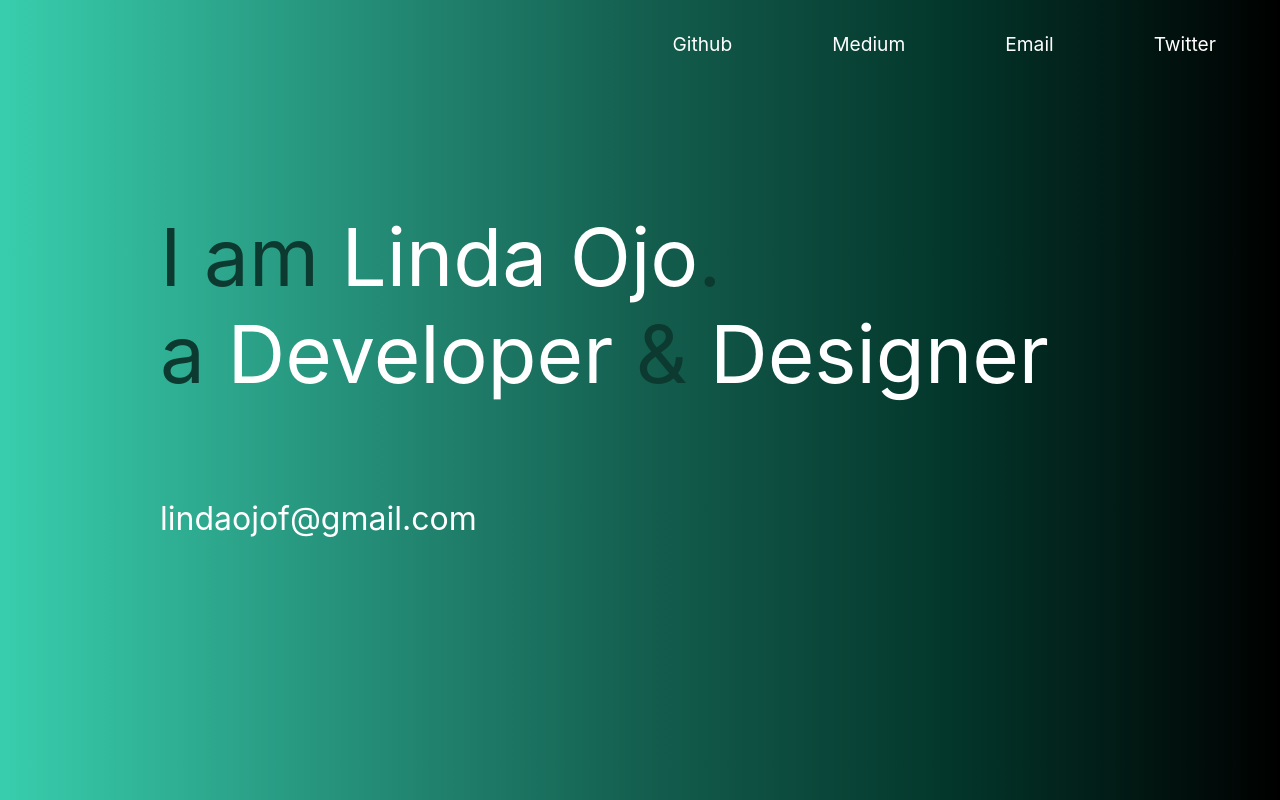
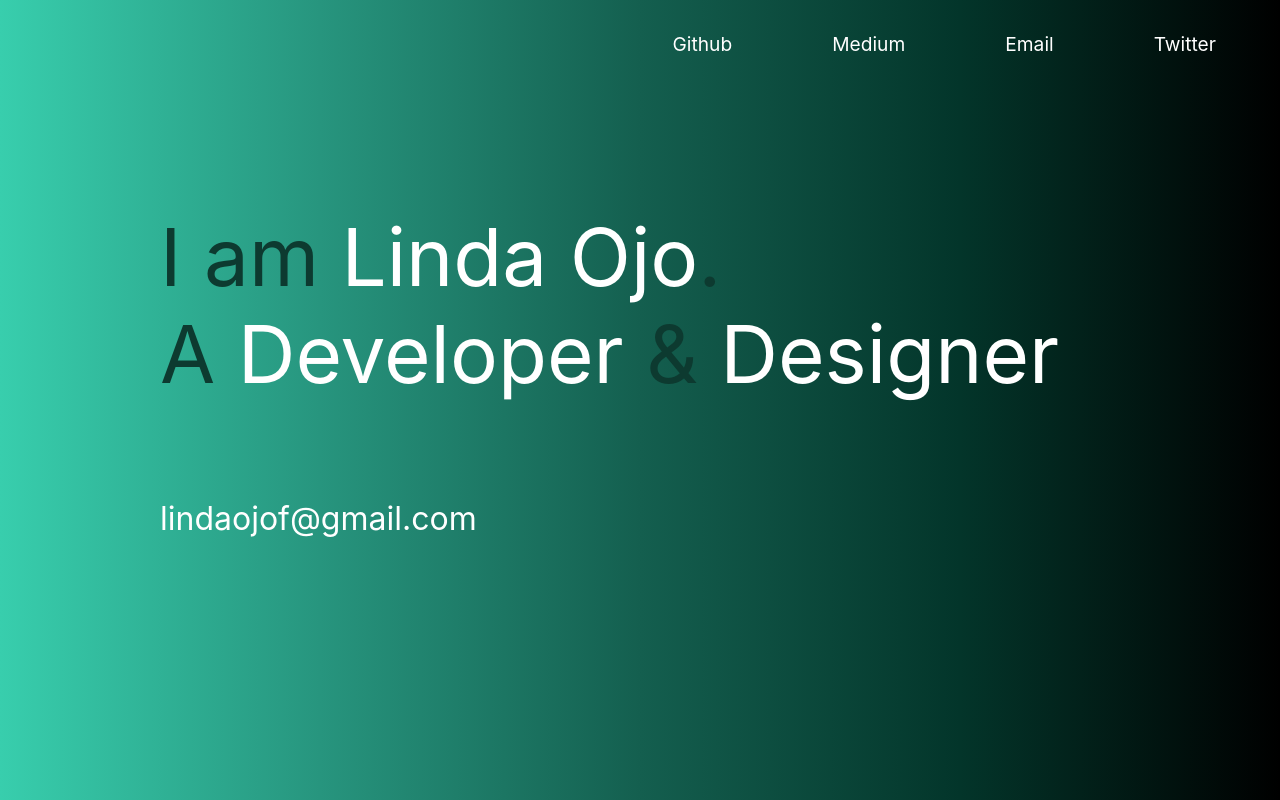
Before and after one commit to LindaOjo/Linda.Com, a plain HTML site: page index.html in a window 1280 px wide. Drawn offline with Linux system fonts and the light colour scheme; some packages are replaced by stand-ins of ours.

Commit message:
fix typo

```diff
--- a/index.html
+++ b/index.html
@@ -25,7 +25,7 @@
         <div class="description">
             <div class="text">
                 <p>I am <span>Linda Ojo</span>.</p>
-                <p>a <span>Developer </span> & <span>Designer</span> </p>
+                <p>A <span>Developer </span> & <span>Designer</span> </p>
                 <br>
                 <p class="email">lindaojof@gmail.com</p>
 
```
